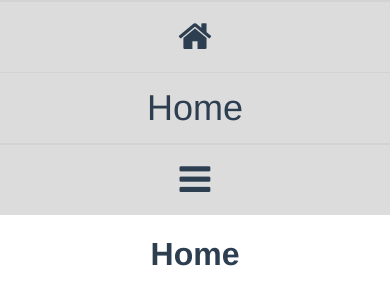
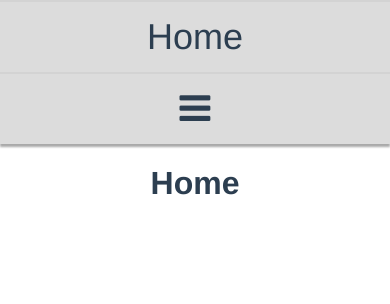
Before and after one commit to Katleho-hub/vue-learning, a Vue app in the folder vue-learning/: page / in a window 390 px wide. Shown: the top 304 px of the page. Built offline with nearby package versions, Linux system fonts and the light colour scheme.

Commit message:
Update: changed styling

```diff
--- a/vue-learning/src/App.vue
+++ b/vue-learning/src/App.vue
@@ -1,13 +1,12 @@
 <template>
-  <div id="nav">
+  <div id="app">
     <link
       rel="stylesheet"
       href="https://cdnjs.cloudflare.com/ajax/libs/font-awesome/4.7.0/css/font-awesome.min.css"
     />
-    <NavBar :pageName="$route.name ? $route.name : ''" @open-drawer="openNav" />
-    <Drawer id="mySidenav" @close-drawer="closeNav" />
+    <NavBar :pageName="$route.name ? $route.name : ''" />
+    <Drawer id="mySidenav" />
     <router-view />
-
   </div>
 </template>
 
@@ -20,23 +19,7 @@ export default {
   components: {
     NavBar,
     Drawer,
-  },
-  setup() {
-    const openNav = () => {
-      document.getElementById("mySidenav").style.width = "275px";
-      document.getElementById("app").style.marginLeft = "275px";
-    };
-
-    const closeNav = () => {
-      document.getElementById("mySidenav").style.width = "0";
-      document.getElementById("app").style.marginLeft = "0";
-    };
-
-    return {
-      openNav,
-      closeNav,
-    };
-  },
+  }
 };
 </script>
 
@@ -47,7 +30,7 @@ export default {
   -moz-osx-font-smoothing: grayscale;
   text-align: center;
   color: #2c3e50;
-  transition: 0.5s;
+  /* transition: 0.1s; */
 }
 
 body {
--- a/vue-learning/src/components/Drawer.vue
+++ b/vue-learning/src/components/Drawer.vue
@@ -1,23 +1,23 @@
 <template>
   <!-- drawer -->
   <div id="mySidenav" class="sidenav">
-    <a class="closebtn" @click="closeDrawer"><i class="fa fa-times"></i></a>
+    <a class="closebtn" @click="closeNav"><i class="fa fa-times"></i></a>
     <h2 class="sidenav-header">Menu</h2>
     <ul>
       <router-link to="/" class="route-wrapper">
-        <li @click="closeDrawer">
+        <li @click="closeNav">
           <a><i class="fa fa-home"></i>Home</a>
         </li>
       </router-link>
 
       <router-link to="/Users" class="route-wrapper">
-        <li @click="closeDrawer">
+        <li @click="closeNav">
           <a><i class="fa fa-address-card"></i>Users</a>
         </li>
       </router-link>
 
       <router-link to="/Sales" class="route-wrapper">
-        <li @click="closeDrawer">
+        <li @click="closeNav">
           <a href="#"><i class="fa fa-book"></i>Sales</a>
         </li>
       </router-link>
@@ -36,13 +36,17 @@
 <script>
 export default {
   name: "Drawer",
-  setup(props, ctx) {
-    const closeDrawer = () => {
-      ctx.emit("close-drawer");
+  setup() {
+
+    const closeNav = () => {
+      if (window.screen.width > 600) {
+        document.getElementById("app").style.marginLeft = "0";
+      }
+      document.getElementById("mySidenav").style.display = "none";
     };
 
     return {
-      closeDrawer,
+      closeNav
     };
   },
 };
@@ -77,6 +81,7 @@ export default {
 .sidenav {
   height: 100%;
   width: 0;
+  width: 275px;
   position: fixed;
   z-index: 1;
   top: 0;
@@ -85,6 +90,7 @@ export default {
   overflow-x: hidden;
   transition: 0.5s;
   padding-top: 60px;
+  display: none;
 }
 
 .sidenav a {
@@ -116,6 +122,23 @@ export default {
   }
 }
 
+@media screen and (max-width: 600px) {
+  .sidenav {
+    padding-top: 15px;
+    position: relative;
+    width:100vw;
+    box-shadow: 0 3px 2px darkgrey;
+  }
+
+  .sidenav a {
+    display: contents;
+  }
+
+  .sidenav ul li{
+    display: contents;
+  }
+}
+
 .sidenav-header {
   color: rgba(235, 236, 240);
   text-align: center;
--- a/vue-learning/src/components/NavBar.vue
+++ b/vue-learning/src/components/NavBar.vue
@@ -1,20 +1,19 @@
 <template>
   <!-- Top navigation -->
   <div class="topnav">
-
     <!-- Left-aligned links (default) -->
     <router-link to="/" class="route-wrapper">
-    <a><i class="fa fa-home"></i></a>
+      <a id="home-link"><i class="fa fa-home"></i></a>
     </router-link>
 
     <!-- Centered link -->
     <div class="topnav-centered">
-    <a>{{pageName}}</a>
+      <a>{{ pageName }}</a>
     </div>
 
     <!-- Right-aligned links -->
     <div class="topnav-right">
-    <a @click="openDrawer"><i class="fa fa-bars"></i></a>
+      <a @click="openNav"><i class="fa fa-bars"></i></a>
     </div>
   </div>
 </template>
@@ -25,30 +24,36 @@ export default {
   props: {
     pageName: {
       type: String,
-            required: true
+      required: true,
+    },
+  },
+  setup() {
+
+    const openNav = () => {
+      if (window.screen.width > 600) {
+        document.getElementById("app").style.marginLeft = "275px";
       }
-    },
-    setup(props, ctx){
-        const openDrawer = () => {
-            ctx.emit("open-drawer");
+      document.getElementById("mySidenav").style.display = "block";
     };
 
     return {
-            openDrawer
-        }
-    }
-}
+      openNav
+    };
+  },
+};
 </script>
 
 <style scoped>
-.route-wrapper { /*make this global */
+.route-wrapper {
+  /*make this global */
   padding: 0 !important;
 }
 
 .topnav {
   position: relative;
   overflow: hidden;
-  background-color: rgb(220,220,220);
+  background-color: rgb(220, 220, 220);
+  box-shadow: 0 3px 2px darkgrey;
 }
 
 a {
@@ -65,7 +70,7 @@ a {
 }
 
 .topnav a:hover {
-  background-color: rgb(220,220,220);
+  background-color: rgb(220, 220, 220);
   color: #f1f1f1;
 }
 
@@ -81,14 +86,15 @@ a {
   float: right;
 }
 
-.topnav-centered a:hover{
-  background-color: rgb(220,220,220);
+.topnav-centered a:hover {
+  background-color: rgb(220, 220, 220);
   color: #2c3e50;
   cursor: context-menu;
 }
 
 @media screen and (max-width: 600px) {
-  .topnav a, .topnav-right {
+  .topnav a,
+  .topnav-right {
     float: none;
     display: block;
     border-top: 1px solid lightgrey;
@@ -100,5 +106,9 @@ a {
     left: 0;
     transform: none;
   }
+
+  #home-link{
+    display: none;
+  }
 }
 </style>
--- a/vue-learning/src/components/Table.vue
+++ b/vue-learning/src/components/Table.vue
@@ -2,8 +2,8 @@
   <!-- table with four columns -->
   <div>
     <!-- <div v-for="(value, index) in sales" :key="index"> -->
-      <!-- nested for loop -->
-      <!-- <span v-for="(val, key, index) in value" :key="index">
+    <!-- nested for loop -->
+    <!-- <span v-for="(val, key, index) in value" :key="index">
         {{ key }} : {{ val }}
         <br />
       </span>
@@ -22,7 +22,7 @@
         </tr>
       </thead>
       <tbody>
-        <tr
+        <tr class="table-data"
           v-for="order in sales"
           :key="order.OrderID"
           :obj="order ? order : ''"
@@ -69,6 +69,10 @@ table tr {
   background-color: #f8f8f8;
   border: 1px solid #ddd;
   padding: 0.35em;
+}
+.table-data:hover {
+  transform: scale(1.1);
+  background-color:  rgb(220,220,220);
 }
 
 table th,
```
Lines whose indentation alone changed are shown as unchanged.
